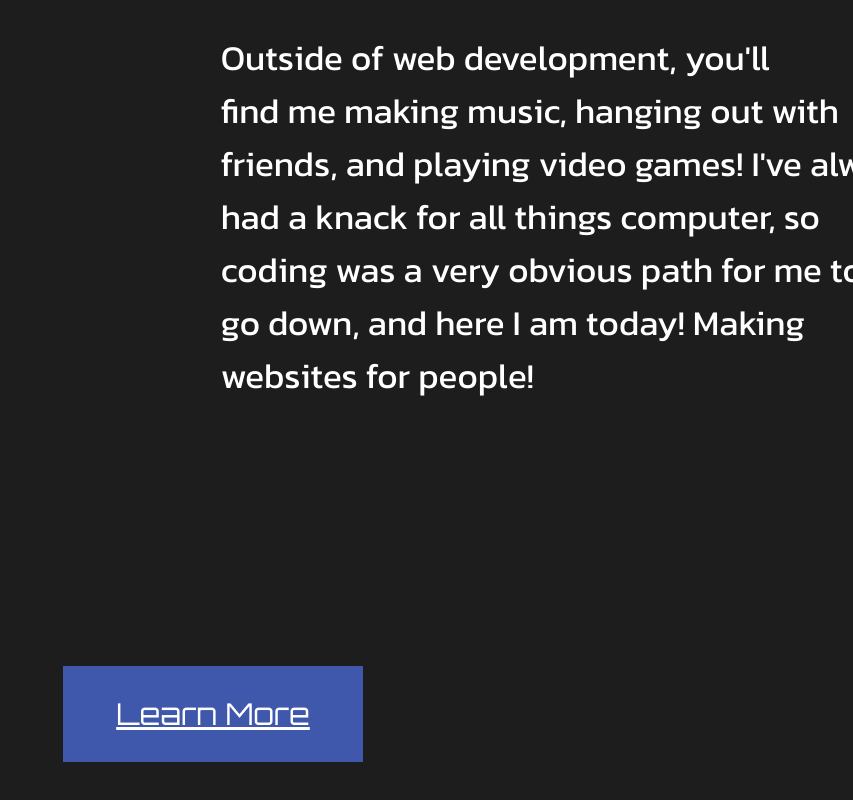
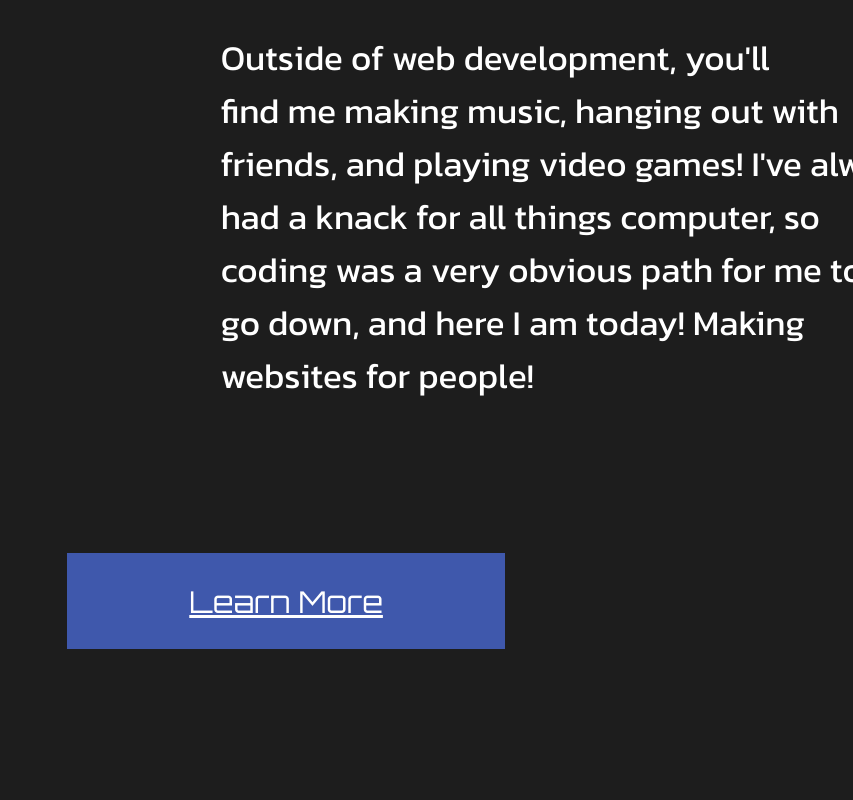
Before and after one commit to LowGcifer/Web-Dev-Site, a React (Create React App) app in the folder client/: page /about in a window 1280 px wide. Shown: the part 929-1729 px from the top of the page, without its empty margins (427-1280 px from the left). Built offline with nearby package versions, Linux system fonts and the light colour scheme.

Commit message:
fixed about and service page buttons

```diff
--- a/client/src/pages/about/about.css
+++ b/client/src/pages/about/about.css
@@ -39,8 +39,111 @@
 }
 
 #about-button-section {
-  display: flex;
+  /* display: flex;
   justify-content: center;
-  align-items: center;
+  align-items: center; */
   height: 321px;
 }
+
+#work-with-button {
+  position: relative;
+  left: 38.6%;
+}
+
+.long-button-style {
+  font-family: Orbitron;
+  appearance: button;
+  color: white;
+  background-color: #3f58ac;
+  display: flex;
+  align-items: center;
+  justify-content: center;
+  transition: 0.2s;
+  width: 438px;
+  height: 96px;
+  font-size: 30px;
+}
+
+.long-button-style:before {
+  content: "";
+  position: absolute;
+  display: inline-block;
+  top: -2px;
+  left: -2px;
+  width: 0;
+  height: 0;
+  background: transparent;
+  border: 2px solid transparent;
+}
+.long-button-style:hover:before {
+  animation: animate 0.2s linear forwards;
+}
+
+@keyframes animate {
+  0% {
+    width: 0;
+    height: 0;
+    border-top-color: white;
+    border-right-color: transparent;
+    border-bottom-color: transparent;
+    border-left-color: transparent;
+  }
+  50% {
+    width: 100%;
+    height: 0;
+    border-top-color: white;
+    border-right-color: white;
+    border-bottom-color: transparent;
+    border-left-color: transparent;
+  }
+  100% {
+    width: 100%;
+    height: 100%;
+    border-top-color: white;
+    border-right-color: white;
+    border-bottom-color: transparent;
+    border-left-color: transparent;
+  }
+}
+
+.long-button-style:after {
+  content: "";
+  position: absolute;
+  top: -2px;
+  left: -2px;
+  width: 0;
+  height: 0;
+  background: transparent;
+  border: 2px solid transparent;
+}
+
+.long-button-style:hover:after {
+  animation: animate2 0.2s linear forwards;
+}
+
+@keyframes animate2 {
+  0% {
+    width: 0;
+    height: 0;
+    border-top-color: transparent;
+    border-right-color: transparent;
+    border-bottom-color: transparent;
+    border-left-color: white;
+  }
+  50% {
+    width: 0;
+    height: 100%;
+    border-top-color: transparent;
+    border-right-color: transparent;
+    border-bottom-color: white;
+    border-left-color: white;
+  }
+  100% {
+    width: 100%;
+    height: 100%;
+    border-top-color: transparent;
+    border-right-color: transparent;
+    border-bottom-color: white;
+    border-left-color: white;
+  }
+}
--- a/client/src/pages/about/index.js
+++ b/client/src/pages/about/index.js
@@ -28,7 +28,11 @@ function About() {
           </p>
         </div>
         <div id="about-button-section">
-          <a id="work-with-button" className="button-style" href="/services">
+          <a
+            id="work-with-button"
+            className="long-button-style"
+            href="/services"
+          >
             Learn More
           </a>
         </div>
--- a/client/src/pages/services/services.css
+++ b/client/src/pages/services/services.css
@@ -177,9 +177,14 @@
 
 #button-section {
   height: 300px;
-  display: flex;
-  /* align-items: center; */
-  justify-content: center;
+  /* display: flex;
+  align-items: center;
+  justify-content: center; */
+}
+
+#set-up-button {
+  position: relative;
+  left: 38.6%;
 }
 
 .long-button-style {
```
